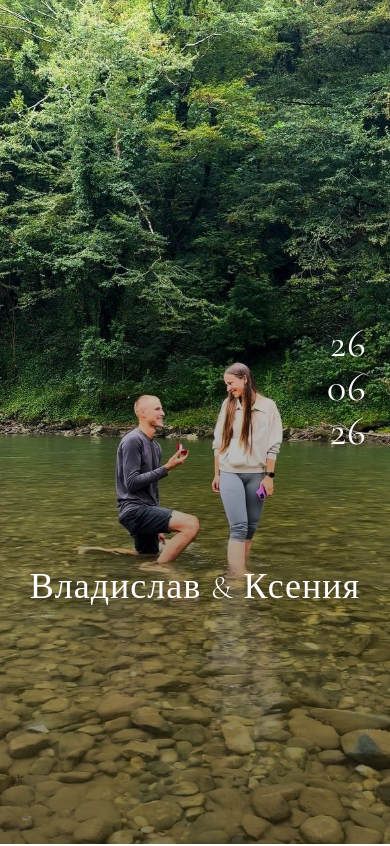
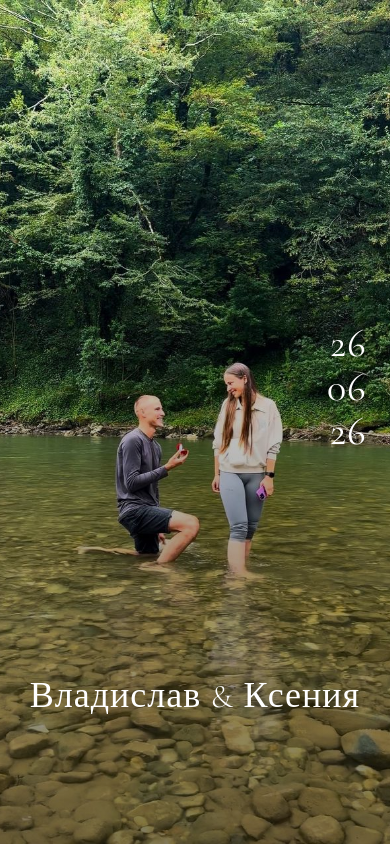
Before and after one commit to wedding-love/vladislav-kseniya, a plain HTML site: page index.html in a window 390 px wide. Shown: the top 846 px of the page. Drawn offline with nearby package versions, Linux system fonts and the light colour scheme.

Commit message:
Update index.html

```diff
--- a/index.html
+++ b/index.html
@@ -68,12 +68,12 @@
     }
    .names {
       position: absolute;
-      bottom: 15%; /* Опущено ниже (было 35%) */
+      bottom: 15%; /* Опущено ниже */
       left: 50%;
       transform: translateX(-50%);
       text-align: center;
       color: #fff;
-      font-size: clamp(65px, 13vw, 140px); /* Увеличен размер шрифта */
+      font-size: clamp(65px, 13vw, 140px); /* Крупный шрифт */
       line-height: 1.2;
       text-shadow: 2px 2px 8px rgba(0,0,0,0.4);
       text-transform: capitalize;
@@ -631,7 +631,7 @@
       text-decoration: none !important;
       font-family: 'Inter', sans-serif;
       font-size: 17px;
-      pointer-events: none; /* Отключаем возможность нажатия */
+      pointer-events: none;
       cursor: default;
     }
     .divider {
@@ -782,7 +782,7 @@
       }
       .names {
         font-size: clamp(50px, 11vw, 100px);
-        bottom: 28%;
+        bottom: 15%;
       }
     }
 
@@ -839,7 +839,7 @@
       .colors span { width: 50px; height: 50px; }
       .names {
         font-size: clamp(42px, 9vw, 80px);
-        bottom: 28%;
+        bottom: 15%;
       }
     }
     @media (max-width: 480px) {
@@ -912,7 +912,7 @@
       }
       .names {
         font-size: clamp(36px, 8vw, 60px);
-        bottom: 28%;
+        bottom: 15%;
       }
     }
   </style>
```
